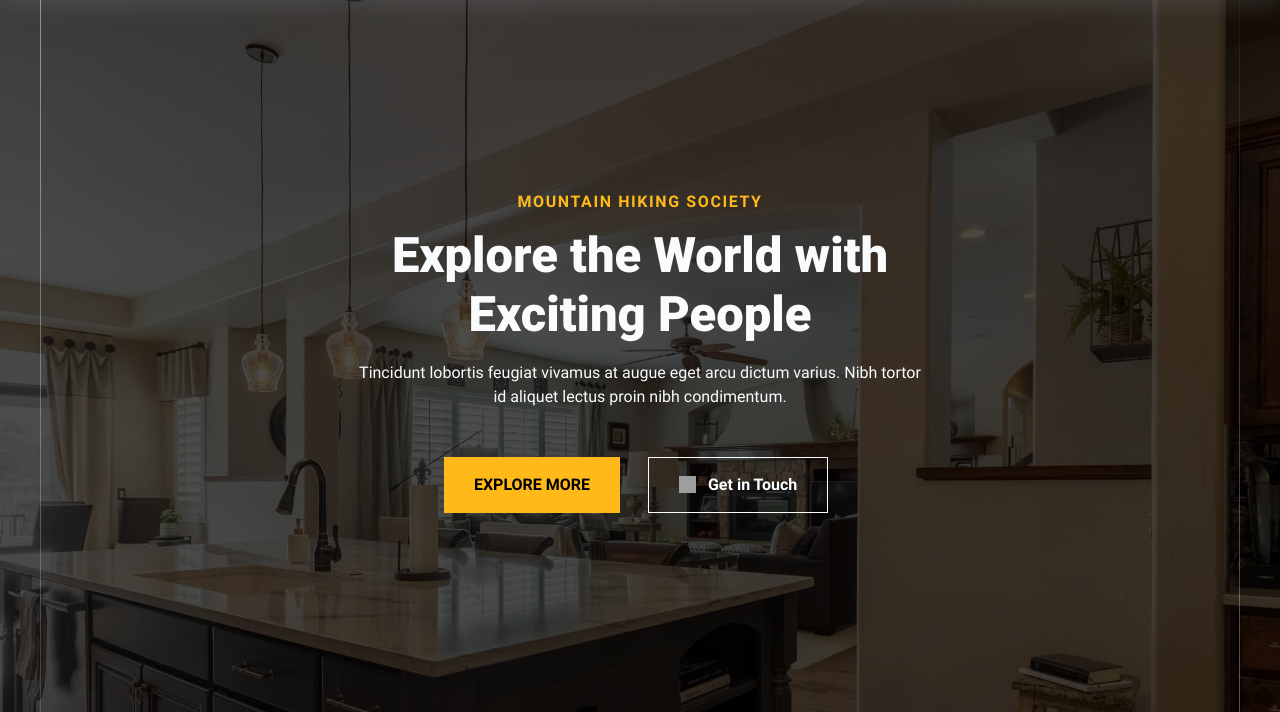
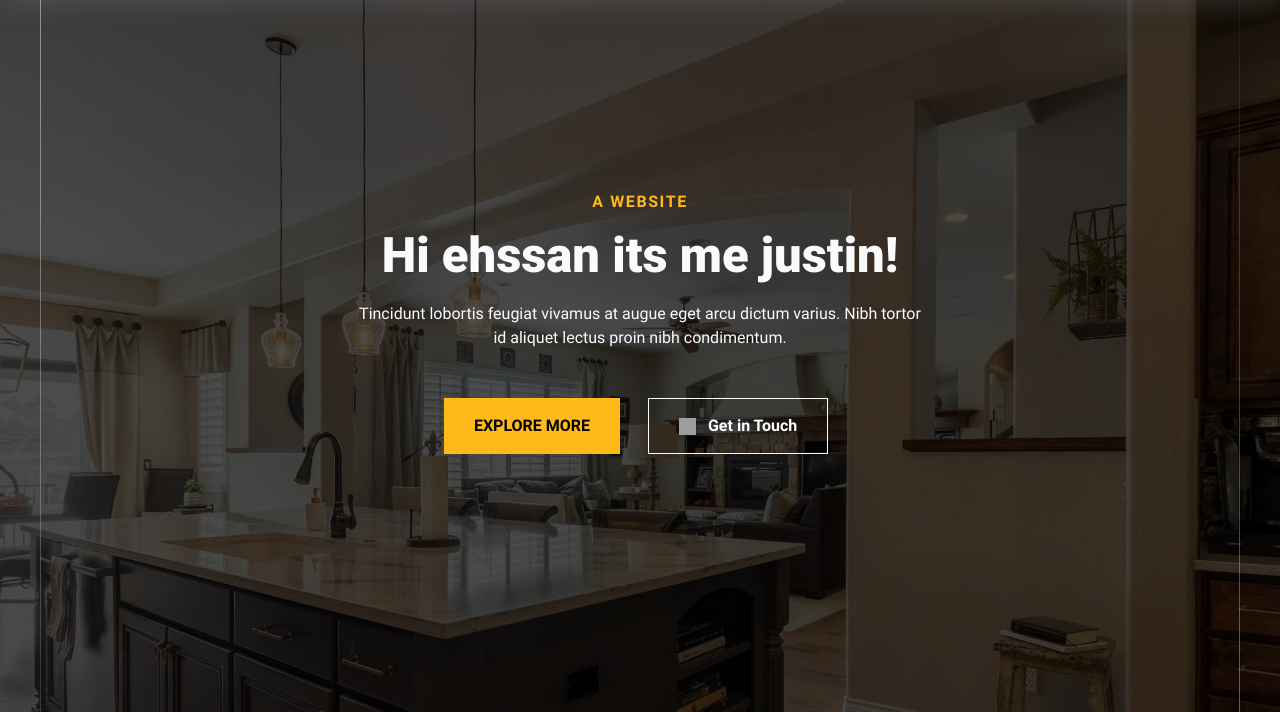
Before and after one commit to justinmayhew-dex/main-website, an Eleventy site: page src/index.html in a window 1280 px wide. Shown: the part 88-800 px from the top of the page. Built offline with nearby package versions, Linux system fonts and the light colour scheme; Eleventy itself is replaced by a stand-in of ours; files that its build step writes are made by us from their sources; grey boxes are pictures that could not be loaded.

Commit message:
test update to index.html

```diff
--- a/src/index.html
+++ b/src/index.html
@@ -81,8 +81,8 @@ eleventyNavigation:
     <section id="hero">
         <div class="cs-container">
             <div class="cs-flex-group">
-                <span class="cs-topper">mountain hiking society</span>
-                <h1 class="cs-title">Explore the World with Exciting People</h1>
+                <span class="cs-topper">A website</span>
+                <h1 class="cs-title">Hi ehssan its me justin!</h1>
                 <p class="cs-text">
                     Tincidunt lobortis feugiat vivamus at augue eget arcu dictum varius. Nibh tortor id aliquet lectus proin nibh condimentum.
                 </p>
```
